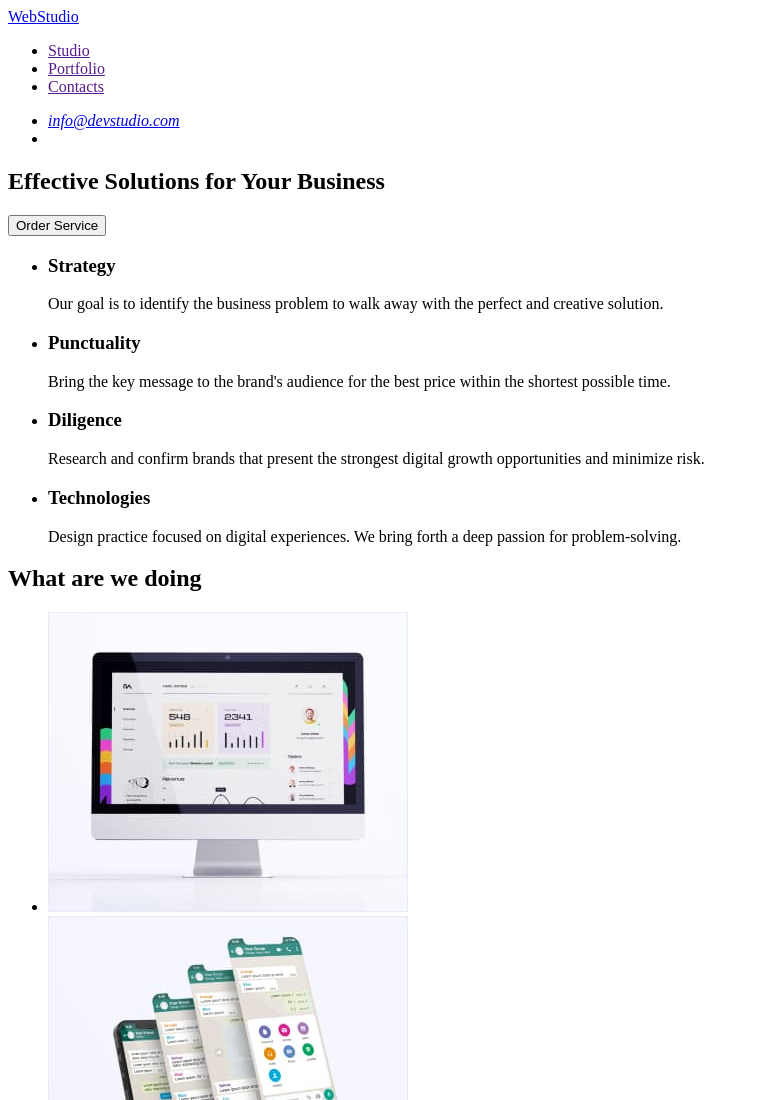
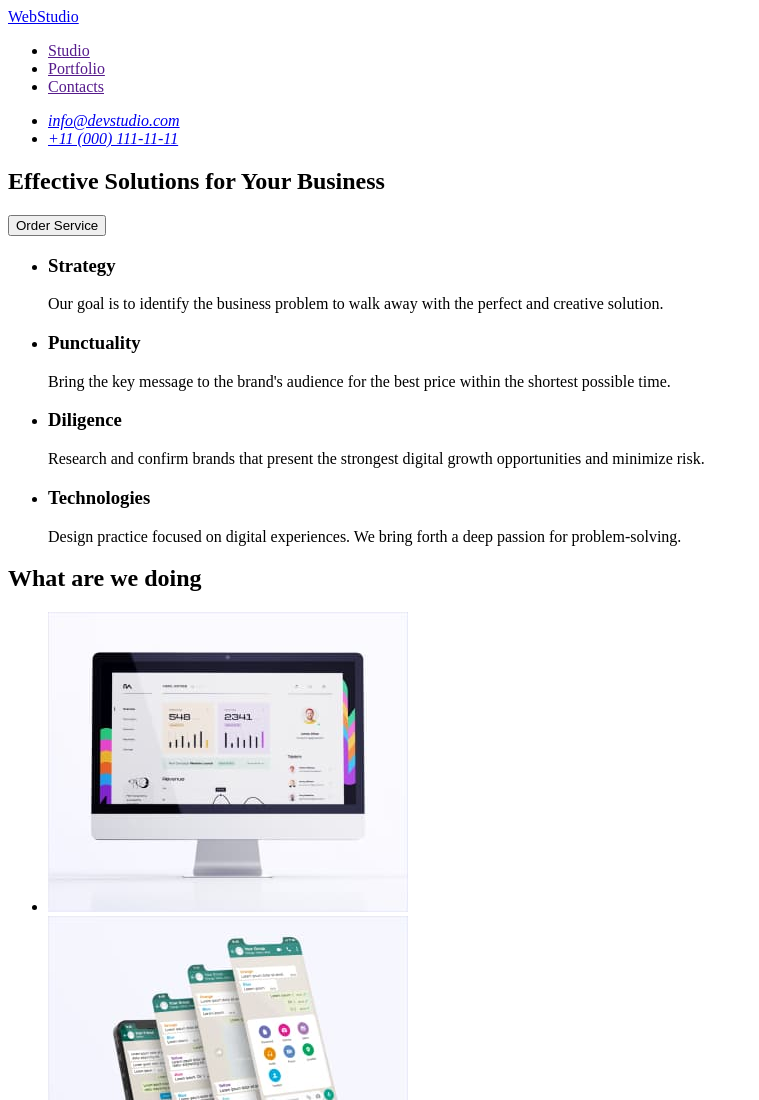
Before and after one commit to Sliper2400/goit-markup-hw-01, a plain HTML site: page index.html in a window 1280 px wide. Shown: the top 1100 px of the page, without its empty margins (0-759 px from the left). Drawn offline with Linux system fonts and the light colour scheme.

Commit message:
Update index.html

```diff
--- a/index.html
+++ b/index.html
@@ -19,7 +19,7 @@
       <address>
         <ul>
           <li><a href="mailto:info@devstudio.com">info@devstudio.com</a></li>
-          <li><a href="tel:+110001111111"></a></li>
+          <li><a href="tel:+110001111111">+11 (000) 111-11-11</a></li>
         </ul>
       </address>
     </header>
```
